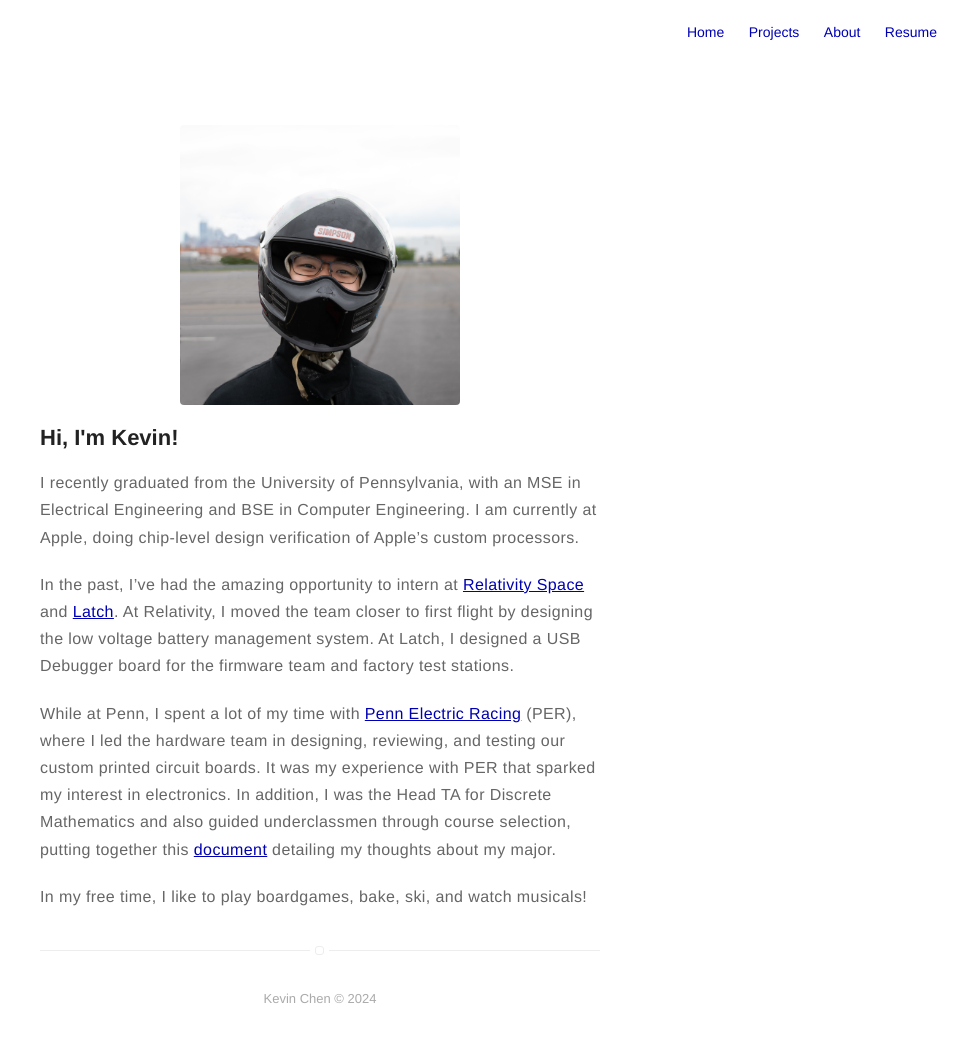
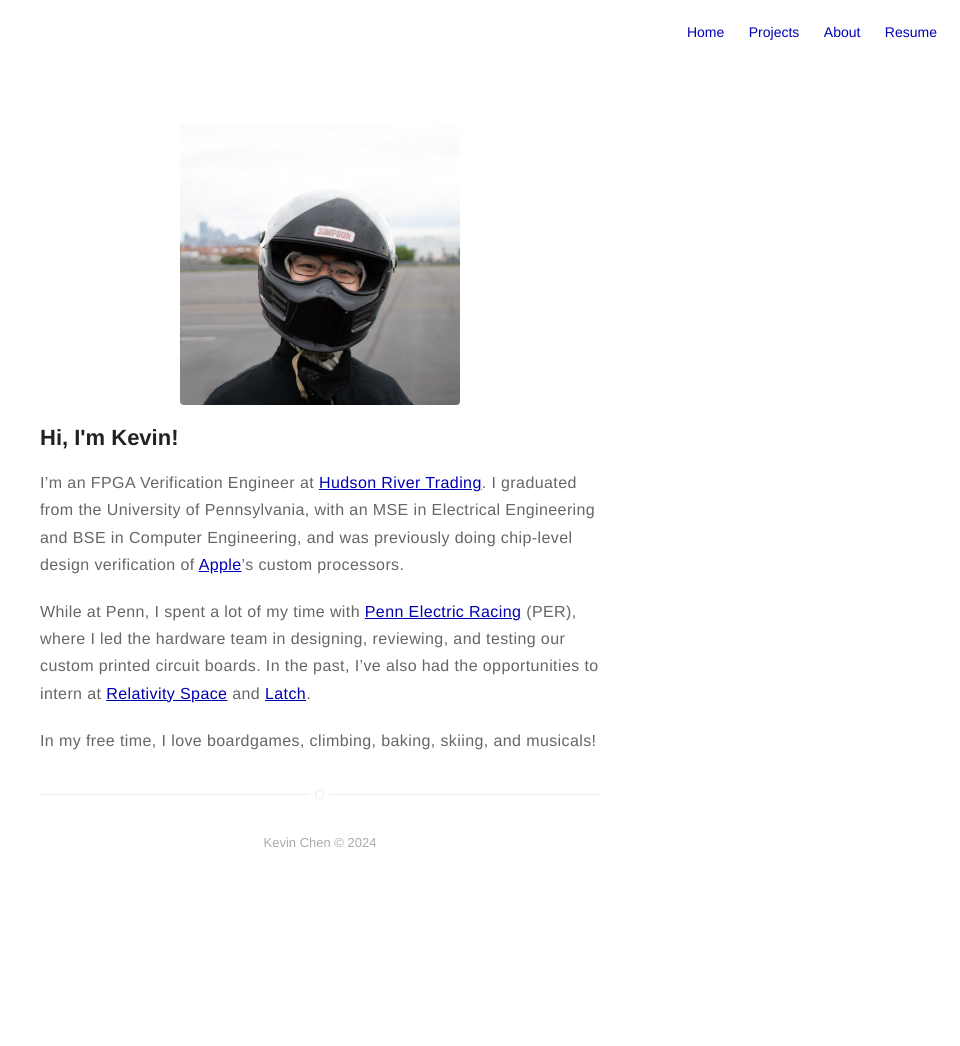
Before and after one commit to kchen7/kevinchen, a Jekyll site: the page built from about.md, in a window 1280 px wide. Shown: the whole page, without its empty margins (320-1280 px from the left). Built offline with Jekyll 4.4.1, drawn with Linux system fonts in a browser that asks for light colours; after the commit the page ends 900 px from its top, so only the background shows below that.

```diff
--- a/Gemfile
+++ b/Gemfile
@@ -7,4 +7,6 @@ group :jekyll_plugins do
     gem 'jekyll-gist'
     gem 'jemoji'
     gem "html-proofer"
+    gem 'rack', '~> 2.2.6'
+    gem 'sinatra-contrib', '~> 3.0'
 end
--- a/_config.yml
+++ b/_config.yml
@@ -1,7 +1,7 @@
 # main text of home
 # bio2 - to control what appeared on second line for header.html
 name: Kevin Chen
-bio: Design Verification at Apple
+bio: FPGA Verification at Hudson River Trading
 bio2: University of Pennsylvania (EE, CMPE)
 
 # summary info, shows up when pasting link into messenger, slack, etc
@@ -15,7 +15,7 @@ picture: assets/images/profile.jpg
 # and specify source (external or local).
 resume: true
 resume-external: false
-resume-url: assets/KevinChen2024.4.pdf
+resume-url: assets/KevinChen2024.7.pdf
 
 # Note: both work, but the one set is the one that comes up when hovering over a url to press!
 # url: https://kchen7.github.io/kevinchen
--- a/about.md
+++ b/about.md
@@ -6,17 +6,14 @@ layout: page
 
 <h2>Hi, I'm Kevin!</h2>
 
-I recently graduated from the University of Pennsylvania, with an MSE in Electrical Engineering and BSE in Computer Engineering. I am currently at Apple, doing chip-level design verification of Apple's custom processors.
+I'm an FPGA Verification Engineer at <a href="https://www.hudsonrivertrading.com/" target="_blank" rel="noopener noreferrer">Hudson River Trading</a>. I graduated from the University of Pennsylvania, with an MSE in Electrical Engineering and BSE in Computer Engineering, and was previously doing chip-level design verification of <a href="https://www.apple.com/" target="_blank" rel="noopener noreferrer">Apple</a>'s custom processors.
 
-In the past, I've had the amazing opportunity to intern at
+While at Penn, I spent a lot of my time with [Penn Electric Racing](../Penn-Electric-Racing) (PER), where I led the hardware team in designing, reviewing, and testing our custom printed circuit boards. In the past, I've also had the opportunities to intern at
 <a href="https://www.relativityspace.com/" target="_blank" rel="noopener noreferrer">Relativity Space</a>
  and
 <a href="https://www.latch.com/" target="_blank" rel="noopener noreferrer">Latch</a>.
-At Relativity, I moved the team closer to first flight by designing the low voltage battery management system. At Latch, I designed a USB Debugger board for the firmware team and factory test stations.
 
-While at Penn, I spent a lot of my time with [Penn Electric Racing](../Penn-Electric-Racing) (PER), where I led the hardware team in designing, reviewing, and testing our custom printed circuit boards. It was my experience with PER that sparked my interest in electronics. In addition, I was the Head TA for Discrete Mathematics and also guided underclassmen through course selection, putting together this [document](/assets/WhyCMPE.pdf) detailing my thoughts about my major.
-
-In my free time, I like to play boardgames, bake, ski, and watch musicals!
+In my free time, I love boardgames, climbing, baking, skiing, and musicals!
 
 <!--
 <h2>Skills</h2>
```
Also changed, not shown: FAQ.md (deleted, +0 -14 lines), README.md, 3 other files.
